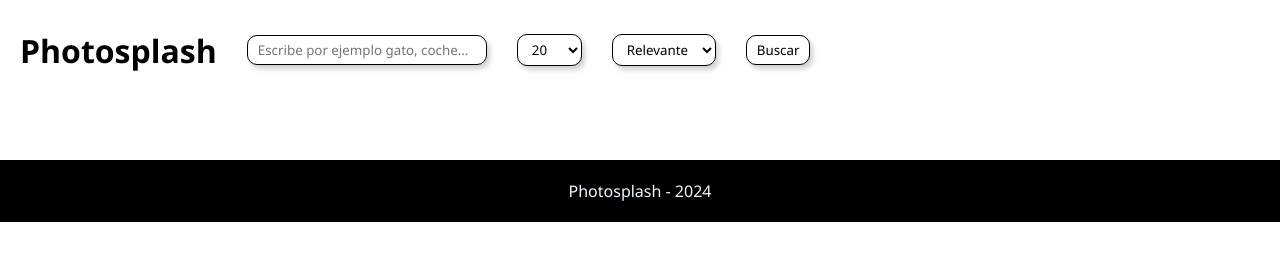
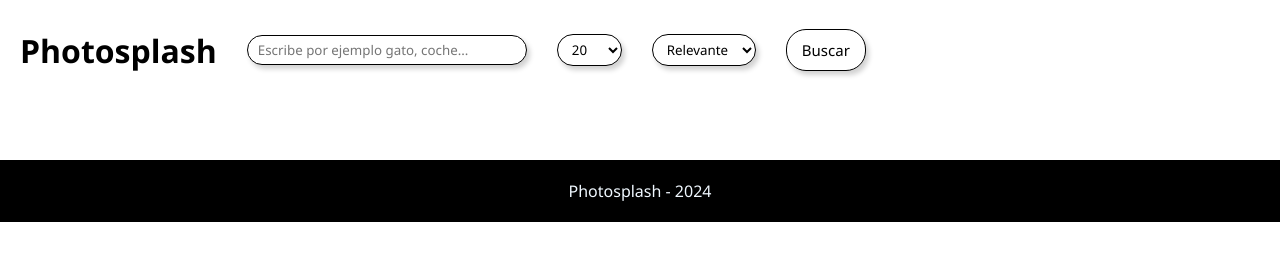
Before and after one commit to Dani-GT/Async_project, a website built with Vite: page Async_project/index.html in a window 1280 px wide. Built offline with nearby package versions, Linux system fonts and the light colour scheme; no server answers.

Commit message:
porblemas ocultar key

```diff
--- a/Async_project/components/Header/Header.css
+++ b/Async_project/components/Header/Header.css
@@ -7,5 +7,5 @@
 }
 
 header > input {
-    min-width: 240px;
+    min-width: 280px;
 };
--- a/Async_project/data/data.js
+++ /dev/null
@@ -1,4 +0,0 @@
-const APIURL = "https://api.unsplash.com/photos/";
-const APIKEY = "jDB4fchpNbXy01vXofIpQK5v8TpClyxUVHN8HCBCHh0";
-
-("?client_id=jDB4fchpNbXy01vXofIpQK5v8TpClyxUVHN8HCBCHh0&page=1&per_page30");
--- a/Async_project/main.js
+++ b/Async_project/main.js
@@ -2,6 +2,8 @@
 import Header from './components/Header/Header';
 import Main from './components/Main/Main';
 import Footer from './components/Footer/Footer';
+
+const clientId = import.meta.env.VITE_API_CLIENT_ID;
 
 const init = () => {
     Header();
@@ -12,9 +14,9 @@
 init ();
 
 const getPhotos =  async (keyword, photoNum,order) => {
-    const data = await fetch (`https://api.unsplash.com/search/photos/?page=1&query=${keyword}&per_page=${photoNum}&order_by=${order}&client_id=jDB4fchpNbXy01vXofIpQK5v8TpClyxUVHN8HCBCHh0`);
+    const data = await fetch (`https://api.unsplash.com/search/photos/?page=1&query=${keyword}&per_page=${photoNum}&order_by=${order}&client_id=${clientId}`);
     const dataJSON = await data.json();
-    const photos =dataJSON.results;
+    const photos = dataJSON.results;
     printPhotos(photos);
 };
 
--- a/Async_project/style.css
+++ b/Async_project/style.css
@@ -23,10 +23,30 @@
 footer {
     margin-bottom: 0px;
 }
+#searchInput {
+    padding: 5px 10px;
+    border-radius: 20px;
+    background-color: white;
+    border: 1px black solid;
+    -webkit-box-shadow: 3px 4px 5px 0px rgba(0,0,0,0.18);
+    -moz-box-shadow: 3px 4px 5px 0px rgba(0,0,0,0.18);
+    box-shadow: 3px 4px 5px 0px rgba(0,0,0,0.18);
+}
+#orderBy, #countInput {
+    padding: 5px 10px;
+    border-radius: 20px;
+    background-color: white;
+    border: 1px black solid;
+    -webkit-box-shadow: 3px 4px 5px 0px rgba(0,0,0,0.18);
+    -moz-box-shadow: 3px 4px 5px 0px rgba(0,0,0,0.18);
+    box-shadow: 3px 4px 5px 0px rgba(0,0,0,0.18);
+    cursor: pointer;
+}
 
-#searchBtn, #orderBy, #countInput, #searchInput {
-    padding: 5px 10px;
-    border-radius: 10px;
+#searchBtn {
+    padding: 10px 15px;
+    font-size: 15px;
+    border-radius: 20px;
     background-color: white;
     border: 1px black solid;
     -webkit-box-shadow: 3px 4px 5px 0px rgba(0,0,0,0.18);
@@ -36,4 +56,5 @@
 
 #searchBtn:hover{
     background-color: rgba(196, 193, 193, 0.292);
+    cursor: pointer;
 }
```
Also changed, not shown: 1 other file.
